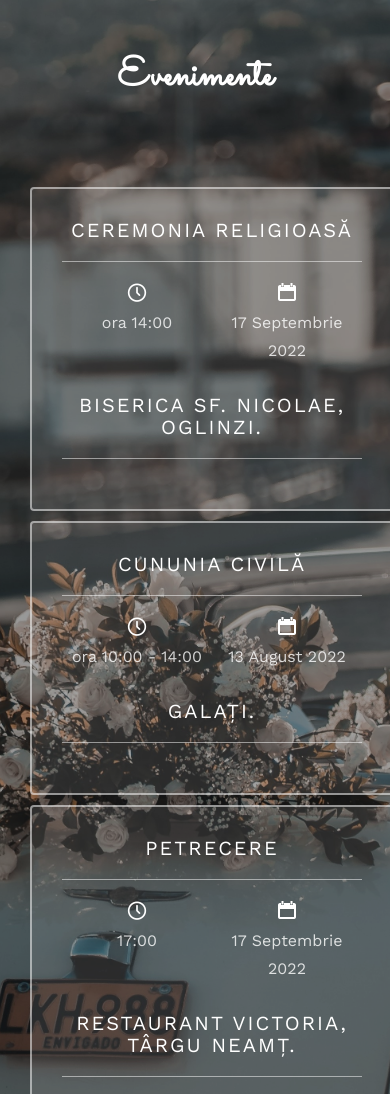
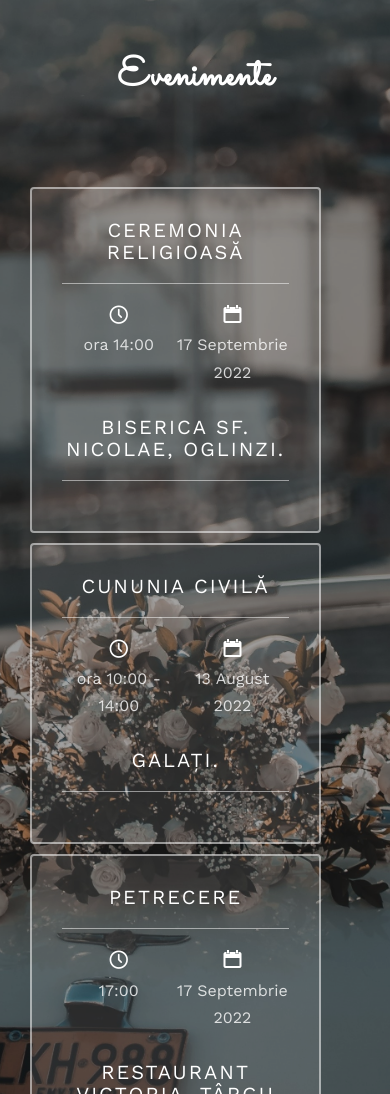
Before and after one commit to georgejoo/wedding2, a Flask app: page / in a window 390 px wide. Shown: the part 3531-4625 px from the top of the page. Run offline with Flask 2, Linux system fonts and the light colour scheme; some libraries are stand-ins or nearby versions; some web fonts are replaced.

Commit message:
fix view on mobile

```diff
--- a/static/style/style.css
+++ b/static/style/style.css
@@ -408,7 +408,7 @@ h1, h2, h3, h4, h5, h6, figure {
   border: 2px solid rgba(255, 255, 255, 0.5);
   background: rgba(255, 255, 255, 0.1);
   padding: 30px;
-  width: 100%;
+  width: 80%;
   float: left;
   -webkit-border-radius: 4px;
   -moz-border-radius: 4px;
--- a/templates/index.html
+++ b/templates/index.html
@@ -135,7 +135,7 @@
 					<h2>Părinții</h2>
 					<div class="col-md-8 col-md-offset-2 text-center fh5co-heading animate-box" style="display:flex; flex-direction: row; margin-bottom: 0;">
 						<h3>Gheorghe și Ana Bărbieru</h3>
-						<h3>&emsp;&emsp;&emsp;&emsp;&emsp;&emsp;&emsp;&emsp;</h3>
+						<h3>&emsp;&emsp;&emsp;&emsp;</h3>
 						<h3>Gheorghe și Maria Gomoană</h3>
 					</div>
                 </div>
```
